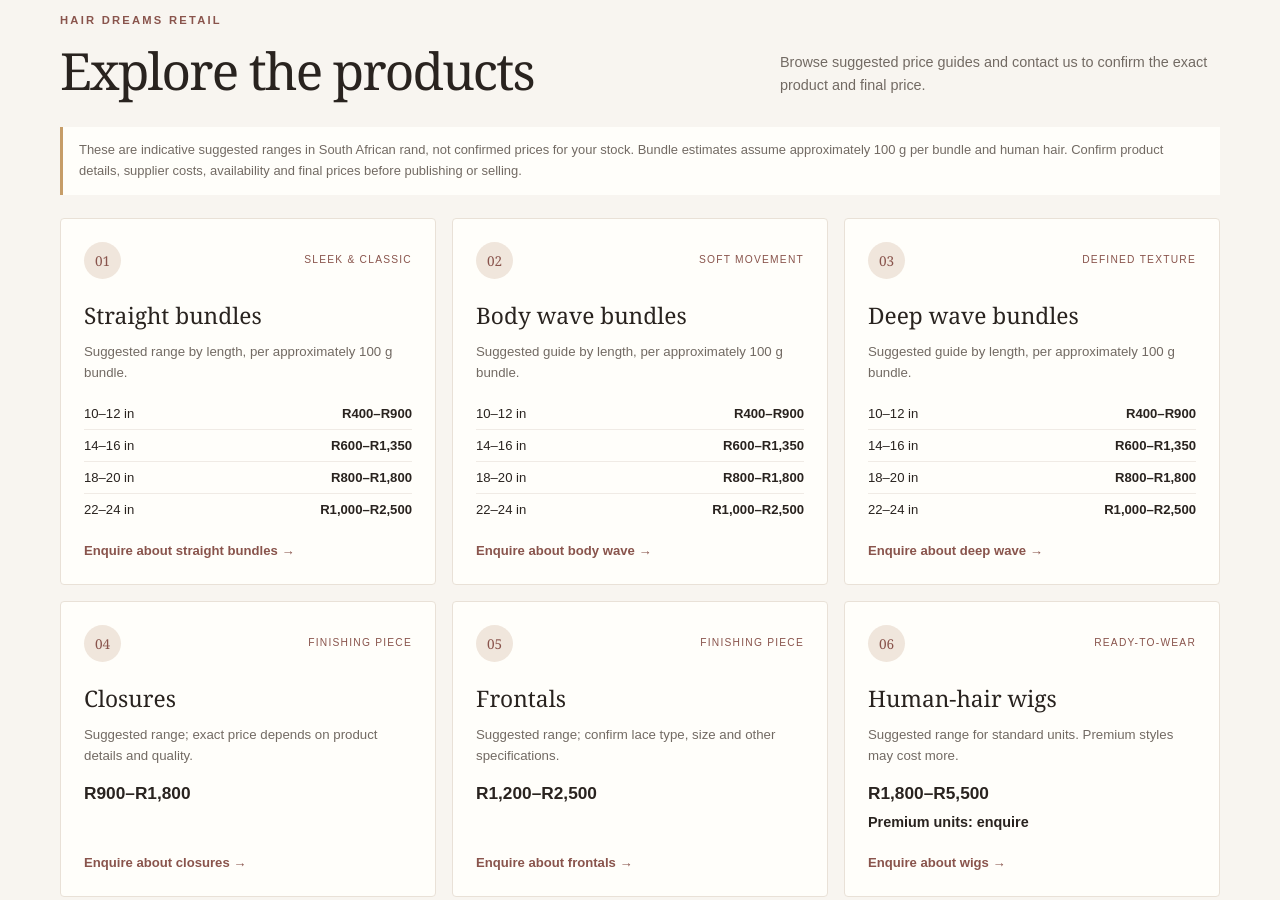
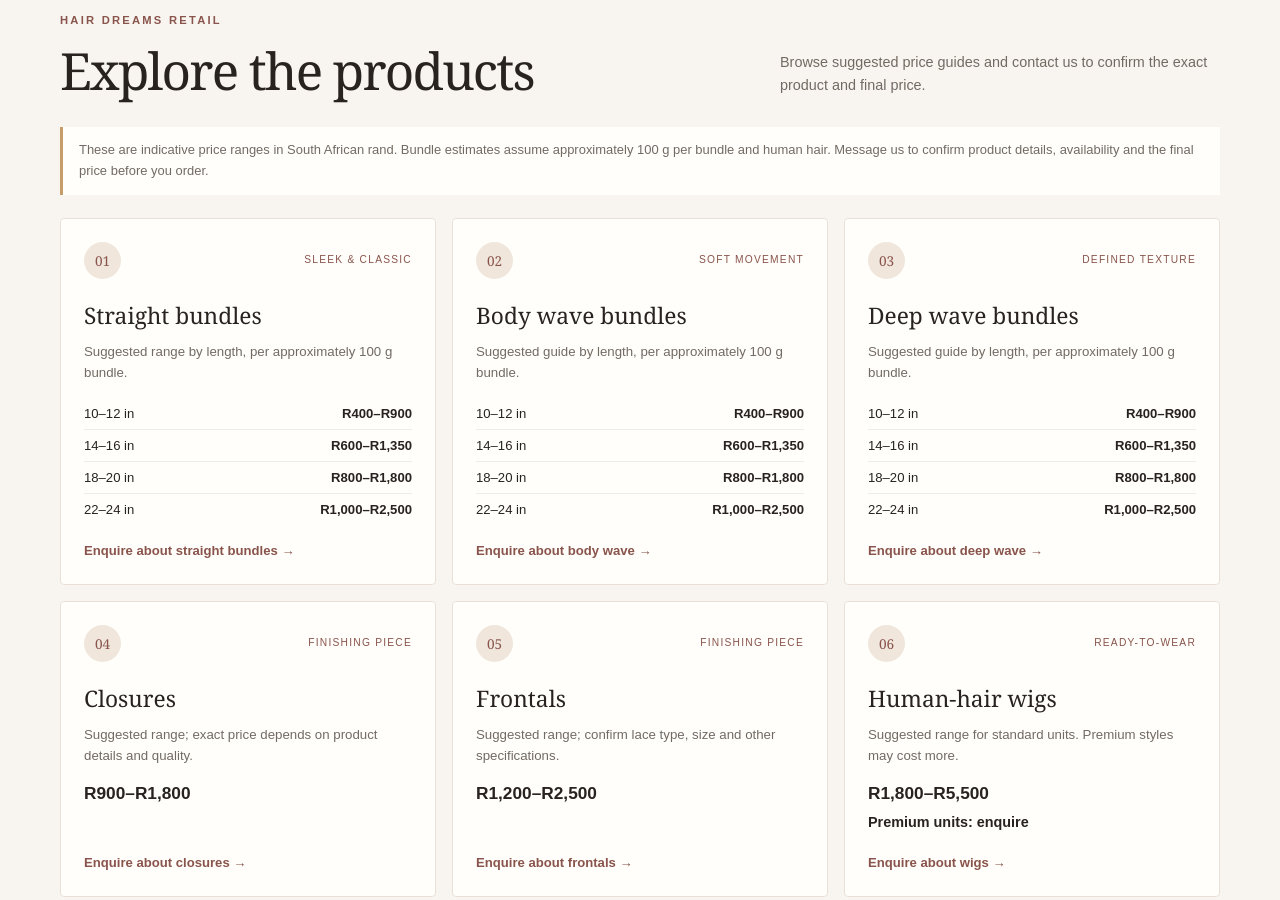
Before and after one commit to MASTERTech-beep/crowngoldtech, a plain HTML site: page index.html in a window 1280 px wide. Shown: the part 1360-2260 px from the top of the page. Drawn offline with Linux system fonts and the light colour scheme.

Commit message:
Add store photos and fix missing images and price note
- Add store-wall.jpg and store-shelves.jpg and use them in the hero and About sections (the old storefront-photo.jpg was never uploaded, so both images were broken)
- Improve image alt text; add dimensions, lazy loading and fetch priority
- Reword the customer-facing price note to remove an internal publishing reminder

Co-Authored-By: Claude Sonnet 5.5 <noreply@anthropic.com>
Claude-Session: https://claude.ai/code/session_01WMwqjNGBoKvYhaXGcPb1zS

```diff
--- a/index.html
+++ b/index.html
@@ -509,7 +509,7 @@
           <div class="hero-note">Questions? We’re happy to help you enquire.</div>
         </div>
         <div class="hero-image">
-          <img src="storefront-photo.jpg" alt="Hair Dreams Retail product display">
+          <img src="store-wall.jpg" width="1200" height="1600" fetchpriority="high" alt="Wigs on lit display shelves inside the Hair Dreams Retail store">
           <span class="image-label">Hair Dreams Retail</span>
         </div>
       </div>
@@ -552,9 +552,9 @@
         </div>
 
         <p class="price-note">
-          These are indicative suggested ranges in South African rand, not confirmed prices for your stock.
-          Bundle estimates assume approximately 100 g per bundle and human hair. Confirm product details,
-          supplier costs, availability and final prices before publishing or selling.
+          These are indicative price ranges in South African rand. Bundle estimates assume approximately
+          100 g per bundle and human hair. Message us to confirm product details, availability and the
+          final price before you order.
         </p>
 
         <div class="product-grid">
@@ -627,7 +627,7 @@
     <section id="about">
       <div class="container about-grid">
         <div class="about-photo">
-          <img src="storefront-photo.jpg" alt="Hair Dreams Retail display">
+          <img src="store-shelves.jpg" width="1200" height="1600" loading="lazy" alt="Shelves of human-hair wigs on display at Hair Dreams Retail">
         </div>
         <div class="about-copy">
           <p class="eyebrow">A little about us</p>
```
Also changed, not shown: store-shelves.jpg (added), store-wall.jpg (added).
